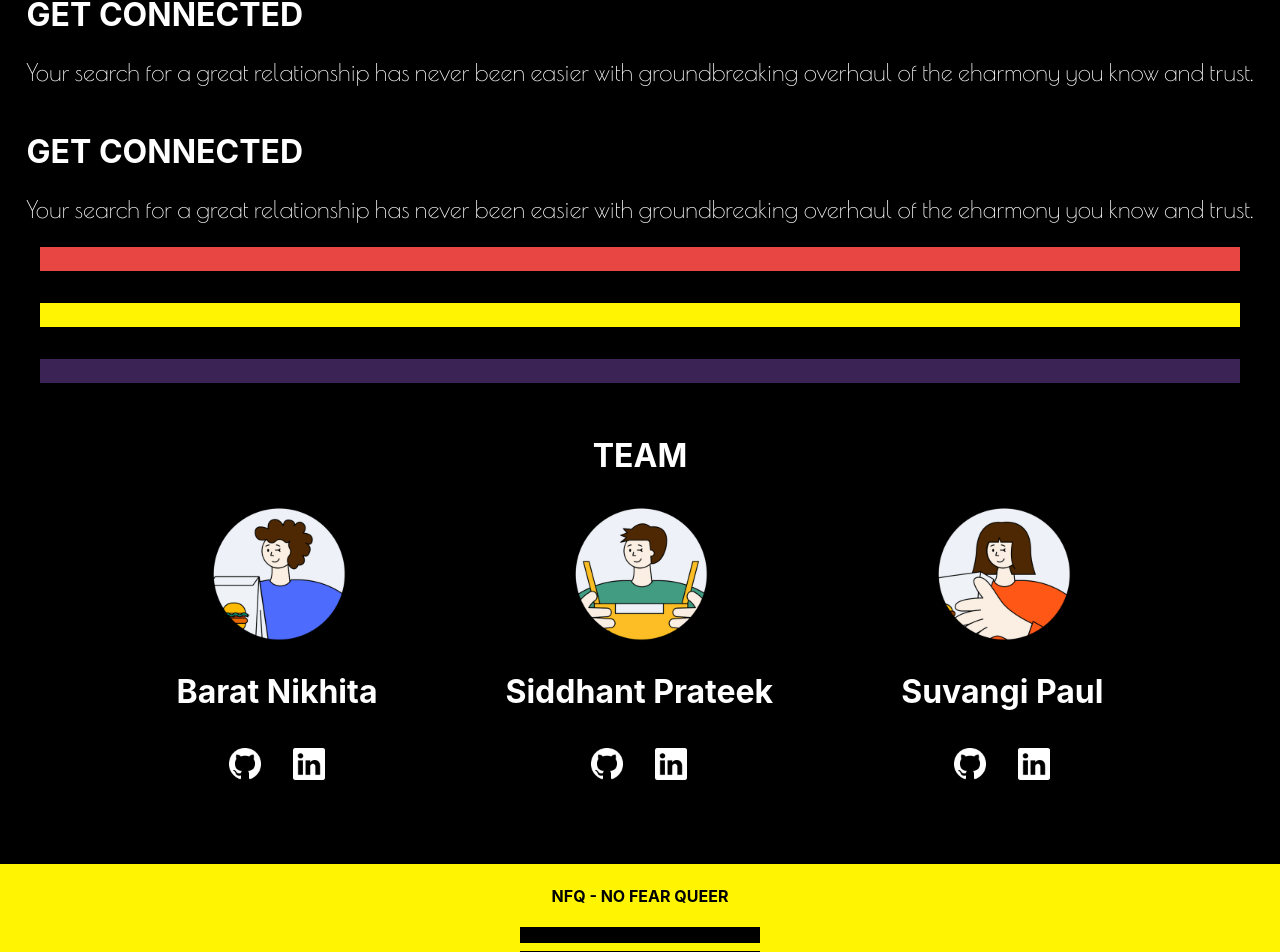
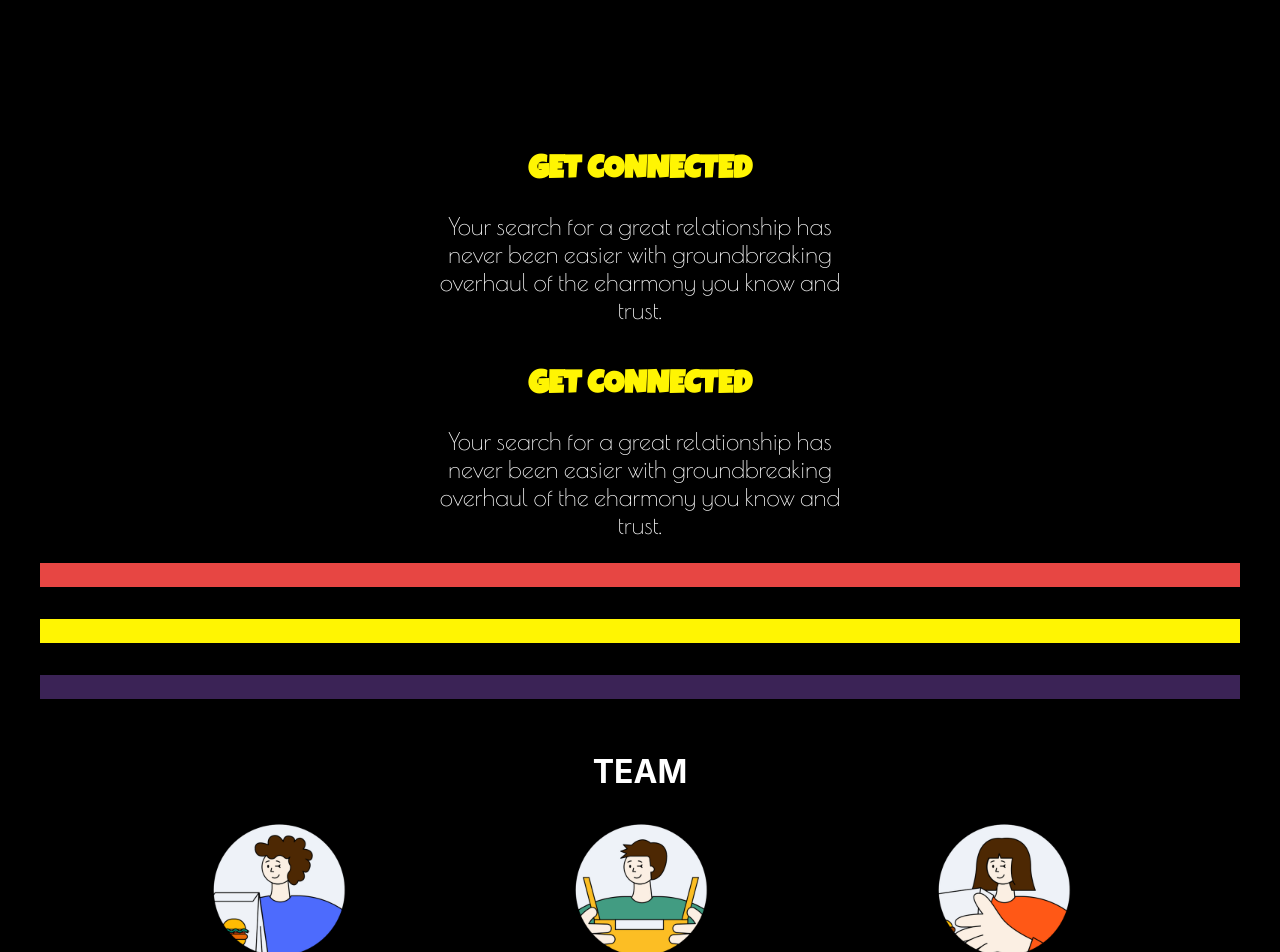
Before and after one commit to suvangipaul/NFQ, a Next.js app in the folder client/: page / in a window 1280 px wide. Shown: the part 1009-1961 px from the top of the page. Built offline with nearby package versions, Linux system fonts and the light colour scheme; a web font is replaced by a local one.

Commit message:
styles for homepage

```diff
--- a/client/styles/Home.module.css
+++ b/client/styles/Home.module.css
@@ -68,6 +68,16 @@
     margin-bottom: -2rem;
 }
 
+.section_connect {
+    width: 30rem;
+    padding: 0 2rem;
+    text-align: center;
+}
+
+.section_connect h1 {
+    font-family: 'Luckiest Guy', cursive;
+    color: #FFF502;
+}
 .section_connect p {
     font-family: 'Poiret One', cursive;
     font-size: 1.5rem;
@@ -80,3 +90,7 @@
     color: black;
     text-align: center;
 }
+
+.footer h4 {
+    font-family: 'Luckiest Guy', cursive;
+}
--- a/client/styles/globals.css
+++ b/client/styles/globals.css
@@ -88,7 +88,7 @@
 }
 
 .black-portion {
-    height: 1rem;
+    height: .5rem;
     width: 15rem;
     background-color: black;
     margin-bottom: 0.5rem;
@@ -100,3 +100,25 @@
     justify-content: space-between;
     align-items: center;
 }
+
+.pride_face {
+    position: relative;
+}
+
+.pride_cape {
+    position: relative;
+    margin-left: -8rem;
+    margin-top: -10rem;
+}
+
+.getc_image_content {
+    display: flex;
+    justify-content: center;
+    align-items: center;
+}
+.get_connect_section {
+    display: flex;
+    justify-content: center;
+    align-items: center;
+    margin-top: 10rem;
+}
```
